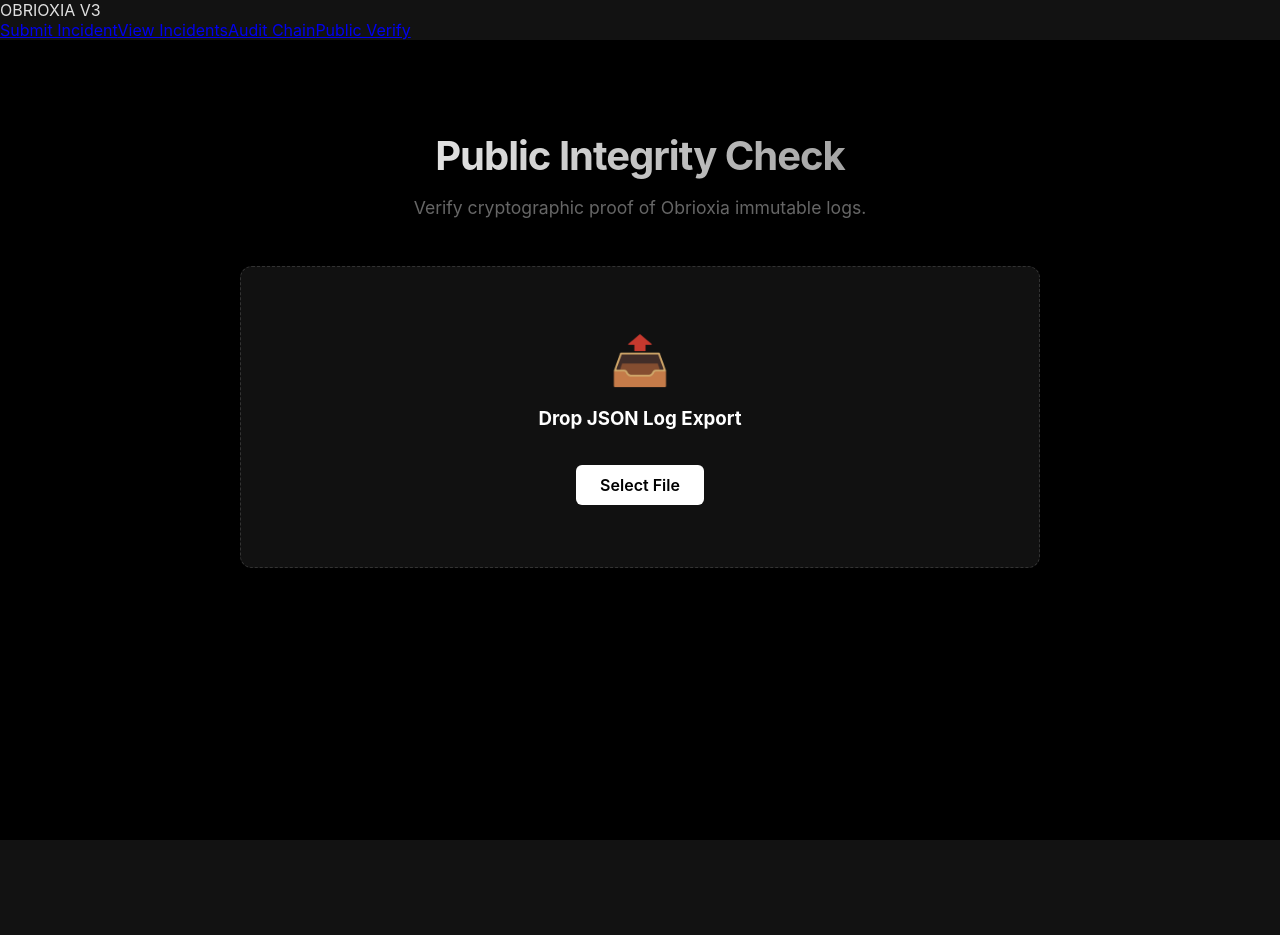
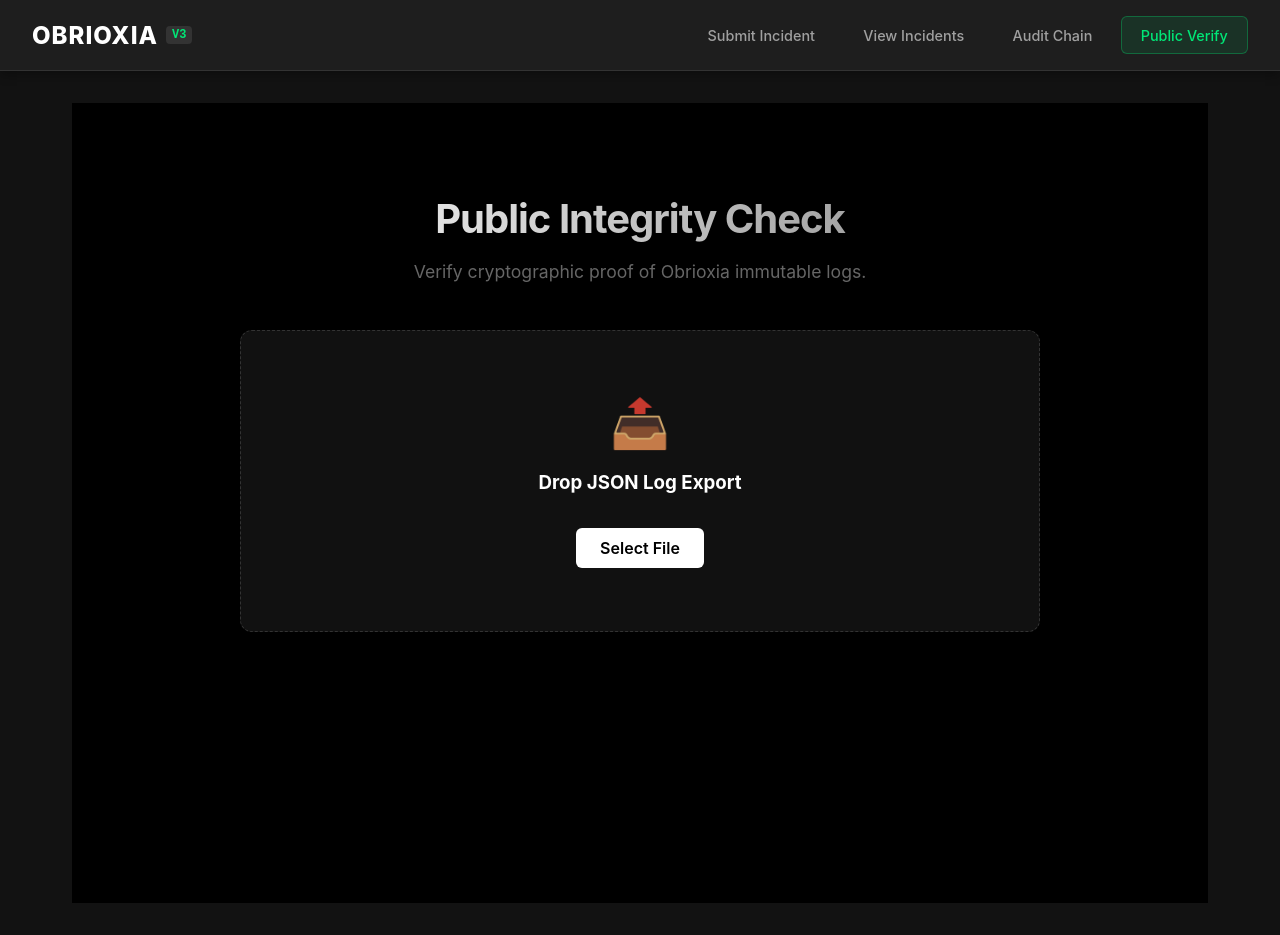
Before and after one commit to obrioxia/obrioxia_frontend, an Angular app: page /verify in a window 1280 px wide. Before the commit the page ends 840 px from the top, so only its background shows below. Built offline with nearby package versions, Linux system fonts and the light colour scheme.

Commit message:
Fix navigation bar styling

```diff
--- a/src/app/app.component.css
+++ b/src/app/app.component.css
@@ -1 +1,94 @@
-/* App shell overrides (nav etc) live in styles.css now */
+/* Main Layout */
+.app-layout {
+  min-height: 100vh;
+  display: flex;
+  flex-direction: column;
+}
+
+/* Navbar Container */
+.navbar {
+  display: flex;
+  justify-content: space-between;
+  align-items: center;
+  background-color: #1e1e1e; /* Dark card background */
+  padding: 1rem 2rem;
+  border-bottom: 1px solid #333;
+  box-shadow: 0 4px 10px rgba(0,0,0,0.3);
+}
+
+/* Logo Styling */
+.brand {
+  display: flex;
+  align-items: center;
+  gap: 0.5rem;
+}
+
+.logo-text {
+  font-size: 1.5rem;
+  font-weight: 800;
+  color: #fff;
+  letter-spacing: 1px;
+}
+
+.version-badge {
+  background-color: #333;
+  color: #00e676; /* Tech Green */
+  font-size: 0.75rem;
+  padding: 2px 6px;
+  border-radius: 4px;
+  font-weight: bold;
+  font-family: monospace;
+}
+
+/* Navigation Links (The Buttons) */
+.nav-links {
+  display: flex;
+  gap: 0.5rem;
+}
+
+.nav-links a {
+  text-decoration: none;
+  color: #a0a0a0; /* Grey text by default */
+  font-weight: 500;
+  font-size: 0.9rem;
+  padding: 0.6rem 1.2rem;
+  border-radius: 6px;
+  transition: all 0.2s ease;
+  border: 1px solid transparent;
+}
+
+/* Hover Effect */
+.nav-links a:hover {
+  background-color: #2a2a2a;
+  color: #fff;
+}
+
+/* Active State (Current Page) */
+.nav-links a.active-link {
+  background-color: rgba(0, 230, 118, 0.1); /* Low opacity green bg */
+  color: #00e676; /* Green Text */
+  border-color: rgba(0, 230, 118, 0.3); /* Subtle green border */
+}
+
+/* Content Padding */
+.content {
+  flex: 1;
+  padding: 2rem;
+  max-width: 1200px;
+  margin: 0 auto;
+  width: 100%;
+  box-sizing: border-box;
+}
+
+/* Mobile Responsiveness */
+@media (max-width: 768px) {
+  .navbar {
+    flex-direction: column;
+    gap: 1rem;
+  }
+
+  .nav-links {
+    flex-wrap: wrap;
+    justify-content: center;
+  }
+}
--- a/src/app/app.component.html
+++ b/src/app/app.component.html
@@ -1,16 +1,19 @@
-<div class="app-container">
-  <header class="top-nav">
-    <div class="logo">OBRIOXIA <span class="badge">V3</span></div>
-    <nav>
-      <a routerLink="/submit" routerLinkActive="active">Submit Incident</a>
-      <a routerLink="/incidents" routerLinkActive="active">View Incidents</a>
-      <a routerLink="/logs" routerLinkActive="active">Audit Chain</a>
-      <!-- New Link -->
-      <a routerLink="/verify" routerLinkActive="active" class="verify-link">Public Verify</a>
+<div class="app-layout">
+  <header class="navbar">
+    <div class="brand">
+      <span class="logo-text">OBRIOXIA</span>
+      <span class="version-badge">V3</span>
+    </div>
+
+    <nav class="nav-links">
+      <a routerLink="/submit" routerLinkActive="active-link">Submit Incident</a>
+      <a routerLink="/incidents" routerLinkActive="active-link">View Incidents</a>
+      <a routerLink="/logs" routerLinkActive="active-link">Audit Chain</a>
+      <a routerLink="/verify" routerLinkActive="active-link">Public Verify</a>
     </nav>
   </header>
 
-  <main class="content-area">
+  <main class="content">
     <router-outlet></router-outlet>
   </main>
 </div>
```
